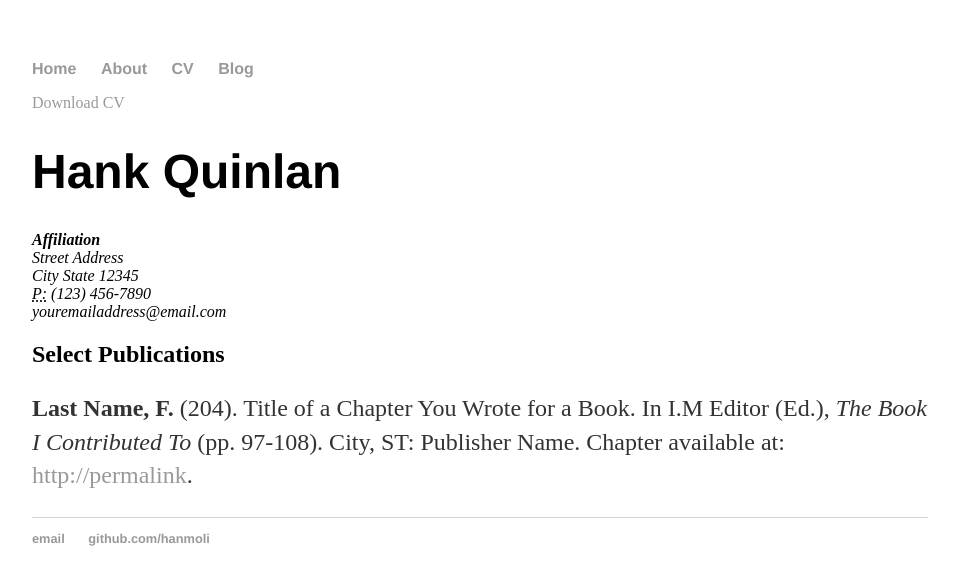
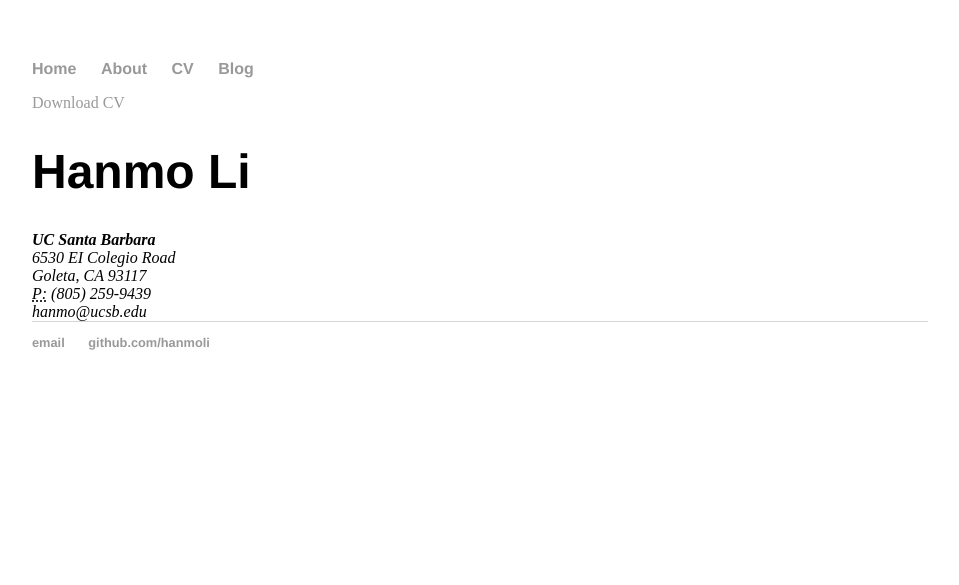
Before and after one commit to HanmoLi/HanmoLi.github.io, a Jekyll site: the page built from cv/index.html, in a window 1280 px wide. Shown: the top 585 px of the page, without its empty margins (160-1119 px from the left). Built offline with Jekyll 4.4.1, drawn with Linux system fonts in a browser that asks for light colours.

Commit message:
Update index.html

```diff
--- a/cv/index.html
+++ b/cv/index.html
@@ -4,19 +4,15 @@ title: CV of Hanmo Li
 ---
 
 	<div class="cv">
-		<a href="#" class="download" title="Download CV as PDF">Download CV</a>
-					<h1>Hank Quinlan</h1>
+		<a href="https://github.com/HanmoLi/HanmoLi.github.io/blob/master/documents/HanmoLi_CV.pdf" class="download" title="Download CV as PDF">Download CV</a>
+					<h1>Hanmo Li</h1>
 					<address>
-					<strong>Affiliation</strong><br>
-					Street Address<br>
-					City State 12345<br>
-					<abbr title="phone">P:</abbr> (123) 456-7890<br>
-					<span class="obfuscate">youremailaddress@email.com</span>
+					<strong>UC Santa Barbara</strong><br>
+					6530 EI Colegio Road<br>
+					Goleta, CA 93117<br>
+					<abbr title="phone">P:</abbr> (805) 259-9439<br>
+					<span class="obfuscate">hanmo@ucsb.edu</span>
 					</address>
-
-					<h2>Select Publications</h2>
-
-					<p><strong>Last Name, F.</strong> (204). Title of a Chapter You Wrote for a Book. In I.M Editor (Ed.), <em>The Book I Contributed To</em> (pp. 97-108). City, ST: Publisher Name. Chapter available at: <a href="#">http://permalink</a>.
 
 
 	</div>
```
